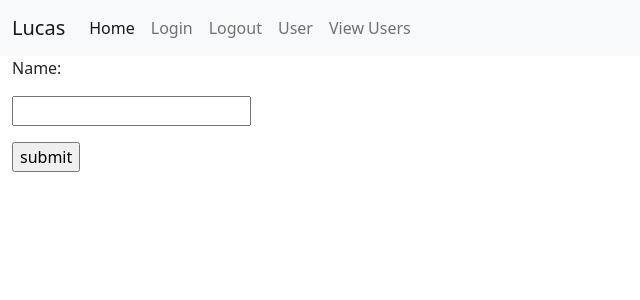
After one commit to kyxaa/learn_about_a_day, a Flask app: page /login in a window 1280 px wide. The commit adds this page. Shown: the top 300 px of the page, without its empty margins (0-640 px from the left). Run offline with Flask 2, Linux system fonts and the light colour scheme.

Commit message:
ending tutorial mode

```diff
--- a/app.py
+++ b/app.py
@@ -1,6 +1,24 @@
-from flask import Flask, redirect, url_for, render_template
+from flask import Flask, redirect, url_for, render_template, request, session, flash
+from datetime import timedelta
+from flask_sqlalchemy import SQLAlchemy
 
 app = Flask(__name__)
+app.secret_key = "hello"
+app.config["SQLALCHEMY_DATABASE_URI"] = "sqlite:///users.sqlite3"
+app.config["SQLALCHEMY_TRACK_MODIFICATIONS"] = False
+app.permanent_session_lifetime = timedelta(minutes=5)
+
+db = SQLAlchemy(app)
+
+
+class users(db.Model):
+    _id = db.Column("id", db.Integer, primary_key=True)
+    name = db.Column(db.String(100))
+    email = db.Column(db.String(100))
+
+    def __init__(self, name, email):
+        self.name = name
+        self.email = email
 
 
 @app.route("/")
@@ -8,5 +26,68 @@ def index():
     return render_template("index.html")
 
 
+@app.route("/login", methods=["POST", "GET"])
+def login():
+    if request.method == "POST":
+        session.permanent = True
+        user = request.form["nm"]
+        session["user"] = user
+        found_user = users.query.filter_by(name=user).first()
+        if found_user:
+            session["email"] = found_user.email
+        else:
+            usr = users(user, "")
+            db.session.add(usr)
+            db.session.commit()
+
+        flash("Login Successful!")
+        return redirect(url_for("user"))
+    else:
+        if "user" in session:
+            flash("Already Logged in!")
+            return redirect(url_for("user"))
+        return render_template("login.html")
+
+
+@app.route("/view_users")
+def view():
+    return render_template("view.html", values=users.query.all())
+
+
+@app.route("/user", methods=["POST", "GET"])
+def user():
+    email = None
+    if "user" in session:
+        user = session["user"]
+
+        if request.method == "POST":
+            email = request.form["email"]
+            session["email"] = email
+            found_user = users.query.filter_by(name=user).first()
+            found_user.email = email
+            db.session.commit()
+            flash("Email has been saved!")
+        else:
+            if "email" in session:
+                email = session["email"]
+        return render_template("user.html", email=email)
+    else:
+        flash("You are not logged in!")
+        return redirect(url_for("login"))
+
+
+@app.route("/logout")
+def logout():
+    if "user" in session:
+        user = session["user"]
+        flash(f"You have been logged out, {user}!", "info")
+    else:
+        flash("You aren't logged in, you silly goose!")
+    session.pop("user", None)
+    session.pop("email", None)
+    return redirect(url_for("login"))
+
+
 if __name__ == "__main__":
+    db.create_all()
     app.run(debug=True)
--- a/templates/base.html
+++ b/templates/base.html
@@ -15,12 +15,21 @@
           <div class="collapse navbar-collapse" id="navbarSupportedContent">
             <ul class="navbar-nav me-auto mb-2 mb-lg-0">
               <li class="nav-item">
-                <a class="nav-link active" aria-current="page" href="#">Home</a>
+                <a class="nav-link active" aria-current="page" href={{ url_for("index") }}>Home</a>
               </li>
               <li class="nav-item">
-                <a class="nav-link" href="#">Link</a>
+                <a class="nav-link" href={{ url_for("login") }}>Login</a>
               </li>
-              <li class="nav-item dropdown">
+              <li class="nav-item">
+                <a class="nav-link" href={{ url_for("logout") }}>Logout</a>
+              </li>
+              <li class="nav-item">
+                <a class="nav-link" href={{ url_for("user") }}>User</a>
+              </li>
+              <li class="nav-item">
+                <a class="nav-link" href={{ url_for("view") }}>View Users</a>
+              </li>
+              <!-- <li class="nav-item dropdown">
                 <a class="nav-link dropdown-toggle" href="#" id="navbarDropdown" role="button" data-bs-toggle="dropdown" aria-expanded="false">
                   Dropdown
                 </a>
@@ -33,17 +42,20 @@
               </li>
               <li class="nav-item">
                 <a class="nav-link disabled">Disabled</a>
-              </li>
+              </li> -->
             </ul>
-            <form class="d-flex">
+            <!-- <form class="d-flex">
               <input class="form-control me-2" type="search" placeholder="Search" aria-label="Search">
               <button class="btn btn-outline-success" type="submit">Search</button>
-            </form>
+            </form> -->
           </div>
         </div>
       </nav>
-   {% block content %}
-   {% endblock %}
+      <div class="container-fluid">
+        {% block content %}
+        {% endblock %}
+      </div>
+
    <script src="https://cdn.jsdelivr.net/npm/bootstrap@5.1.3/dist/js/bootstrap.bundle.min.js" integrity="sha384-ka7Sk0Gln4gmtz2MlQnikT1wXgYsOg+OMhuP+IlRH9sENBO0LRn5q+8nbTov4+1p" crossorigin="anonymous"></script>
 </body>
 </html>
--- /dev/null
+++ b/templates/login.html
@@ -0,0 +1,17 @@
+{% extends "base.html" %}
+{% block title %}Login Page{% endblock %}
+
+{% block content%}
+    {% with messages = get_flashed_messages() %}
+        {% if messages %}
+            {% for msg in messages %}
+                <p>{{msg}}</p>
+            {% endfor%}
+        {%  endif %}
+    {% endwith%}
+<form action="#" method="post">
+    <p>Name:</p>
+    <p><input type="text" name="nm" /></p>
+    <p><input type="submit" value="submit" /></p>
+</form>
+{% endblock %}
```
Also changed, not shown: templates/user.html (added, +16 -0 lines), templates/view.html (added, +15 -0 lines), api_logic.py (added), users.sqlite3 (added).
